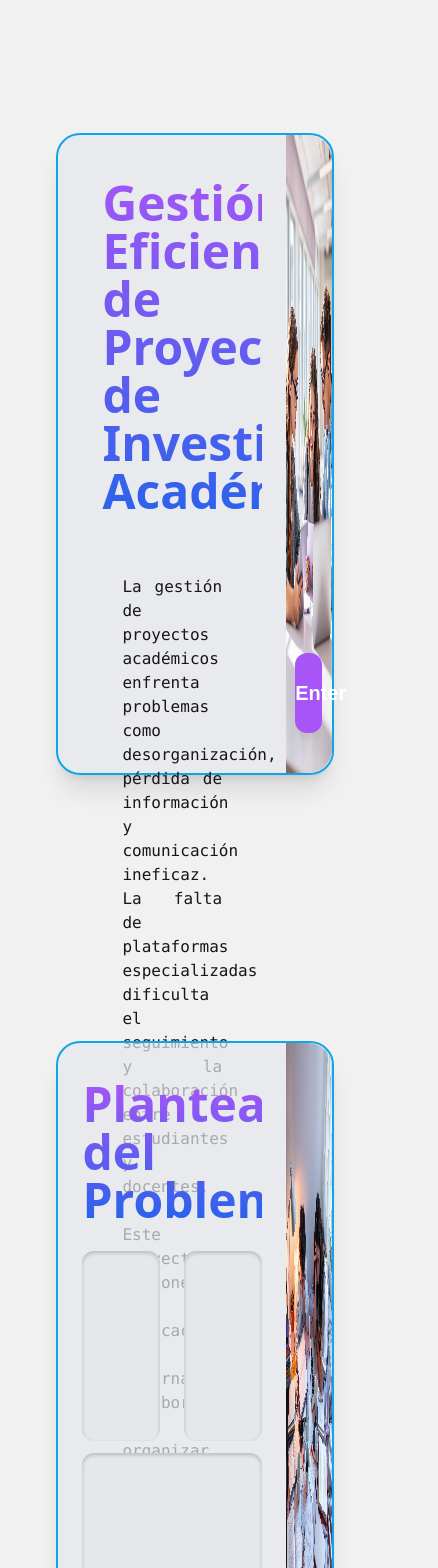
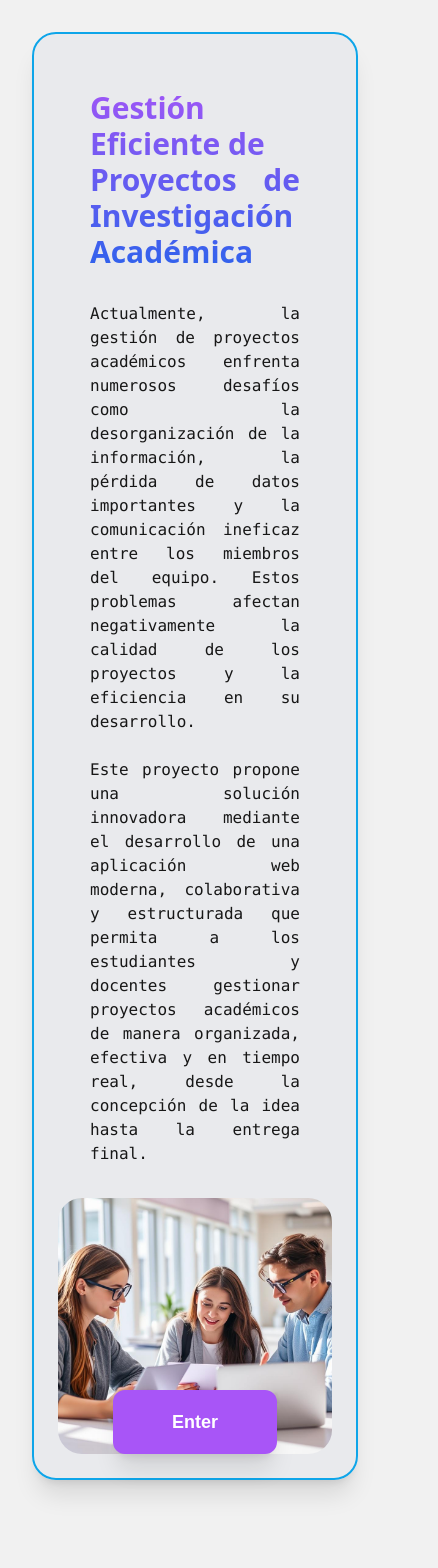
Before and after one commit to xlceor/GeTaPro, a Next.js app: page / in a window 390 px wide. Shown: the top 1568 px of the page, 438 px wide, since content can reach past the window. Built offline with nearby package versions, Linux system fonts and the light colour scheme; a web font is replaced by a local one.

Commit message:
Finished landig and added responsivity

```diff
--- a/app/page.tsx
+++ b/app/page.tsx
@@ -1,77 +1,234 @@
 import Image from "next/image";
-// import Listnum from "./ui/listnum";
+import Listnum from "./ui/listnum";
 import Link from 'next/link';
 import Card from "./ui/landing/card";
 
-{/* <div className="w-full flex flex-col justify-center items-center h-full">
-<p className="p-2 font-sans font-extrabold text-2xl gradient-text">Integrantes del equipo</p>
-<div className="w-full flex h-full justify-between">
-  <div className="grid grid-cols-3 w-full h-full p-2 justify-around gap-1">
-    <li className="font-bold text-xl gradient-text w-full flex justify-center items-center">Carlos Osorio</li>
-    <li className="font-bold text-xl gradient-text w-full flex justify-center items-center">Valentin Herrera</li>
-    <li className="font-bold text-xl gradient-text w-full flex justify-center items-center">Oralia Dominguez</li>
-    <li className="font-bold text-xl gradient-text w-full flex justify-center items-center">Fernanda Garcia</li>
-    <li className="font-bold text-xl gradient-text w-full flex justify-center items-center">Julieta Alvarado</li>
-    <li className="font-bold text-xl gradient-text w-full flex justify-center items-center">Natalia Estefania</li>
+export default function Home() {
+  return (
+    <div className="flex flex-col items-center justify-between w-full h-full min-h-screen p-4 md:p-8 pb-0 gap-16">
+
+      {/* Inicio - Presentación */}
+      <Card>
+        <div className="flex flex-col md:flex-row w-full h-full">
+          <div className="w-full md:w-5/6 h-full p-4 md:p-6">
+            <h1 className="text-3xl md:text-5xl font-sans p-4 text-justify font-extrabold gradient-text">
+              Gestión Eficiente de <br /> Proyectos de Investigación Académica
+            </h1>
+            <div className="w-full text-justify p-4 ">
+              <p className="font-mono">
+                Actualmente, la gestión de proyectos académicos enfrenta numerosos desafíos como la desorganización de la información, la pérdida de datos importantes y la comunicación ineficaz entre los miembros del equipo. Estos problemas afectan negativamente la calidad de los proyectos y la eficiencia en su desarrollo.
+                <br /><br />
+                Este proyecto propone una solución innovadora mediante el desarrollo de una aplicación web moderna, colaborativa y estructurada que permita a los estudiantes y docentes gestionar proyectos académicos de manera organizada, efectiva y en tiempo real, desde la concepción de la idea hasta la entrega final.
+              </p>
             </div>
           </div>
-</div> */}
-
-export default function Home() {
-  return (
-    <div className=" flex-col flex items-center  justify-between w-full h-full min-h-screen p-8 pb-0 gap-16 ">
-      <Card>
-        <div className="flex  w-full h-full">
-          <div className="w-5/6 h-full p-6">
-          <h1 className="text-5xl font-sans p-5 text-justify font-extrabold gradient-text">
-              Gestión Eficiente de <br />
-              Proyectos de Investigación Académica
-            </h1>
-            <div className="w-full text-justify p-10">
-              <p className=" font-mono ">
-              La gestión de proyectos académicos enfrenta problemas como desorganización, pérdida de información y comunicación ineficaz. La falta de plataformas especializadas dificulta el seguimiento y la colaboración entre estudiantes y docentes.
-              <br /> <br />
-              Este proyecto propone una aplicación web moderna y colaborativa para organizar proyectos desde la concepción hasta la entrega final, mejorando la calidad y eficiencia.
-                </p>
-
-            </div>
-          </div>
-          <div className="w-2/4 h-full relative">
+          <div className="w-full md:w-2/4 h-full relative">
             <Image
               src={"/1.jpg"}
               alt={"Imagen"}
               width={650}
               height={600}
-            className="w-full h-full rounded-r-3xl relative"
+              className="w-full h-64 md:h-full rounded-3xl object-cover"
             />
             <Link href={"/login"} className="w-full h-1/4 flex justify-center items-center absolute bottom-0">
-                <button className="w-3/5 h-20 bg-purple-500 rounded-xl text-white font-extrabold text-xl shadow-xl hover:scale-105 transition-all duration-200">Enter</button>
+              <button className="w-3/5 h-16 md:h-20 bg-purple-500 rounded-xl text-white font-extrabold text-lg md:text-xl shadow-xl hover:scale-105 transition-all duration-200">
+                Enter
+              </button>
             </Link>
           </div>
         </div>
       </Card>
+
+      {/* Planteamiento del Problema */}
       <Card>
-        <div className="w-5/6 h-full flex flex-col justify-around p-6">
-          <h2 className="text-5xl font-sans   font-extrabold gradient-text">Planteamiento del Problema</h2>
-          <div className="flex flex-col h-4/6 w-full gap-3">
-            <div className="flex w-full h-1/2 gap-6">
-              <div className="bg-gray-200 w-full h-full shadow-inner rounded-xl shadow-black/20"></div>
-              <div className="bg-gray-200 w-full h-full shadow-inner rounded-xl shadow-black/20"></div>
+        <div className="flex flex-col md:flex-row w-full h-full p-4 md:p-6">
+          <div className="w-full md:w-5/6 flex flex-col gap-6">
+            <h2 className="text-3xl md:text-5xl font-sans font-extrabold gradient-text">Planteamiento del Problema</h2>
+            <div className="flex flex-col gap-6">
+              <div className="flex flex-col md:flex-row gap-6 w-[98%]">
+                {[
+                  { title: "Desorganización", text: "Falta de plataformas digitales centralizadas que permitan un seguimiento adecuado y sistemático de los proyectos de investigación académica." },
+                  { title: "Retrasos y Duplicación", text: "La carencia de herramientas colaborativas provoca retrasos en las entregas y la duplicación de esfuerzos, reduciendo la eficiencia del trabajo." }
+                ].map((item, idx) => (
+                  <div key={idx} className="bg-gray-200 p-4 flex flex-col justify-center items-center shadow-inner rounded-xl shadow-black/20 w-full">
+                    <h4 className="font-bold text-xl font-sans">{item.title}</h4>
+                    <p className="p-2 text-justify font-mono">{item.text}</p>
                   </div>
-            <div className="bg-gray-200 w-full h-3/6 shadow-inner rounded-xl shadow-black/20"></div>
+                ))}
+              </div>
+              <div className="bg-gray-200 p-4 flex flex-col justify-center items-center shadow-inner rounded-xl shadow-black/20 w-[98%]">
+                <h4 className="font-bold text-xl font-sans">Comunicación Ineficaz</h4>
+                <p className="p-2 text-justify font-mono">
+                  Dificultades en la interacción y coordinación entre estudiantes y asesores académicos, que limitan la fluidez en el avance del proyecto.
+                </p>
               </div>
             </div>
-        <div className="w-2/4 h-full relative">
+          </div>
+          <div className="w-full md:w-2/4 h-full relative">
             <Image
               src={"/2.jpg"}
               alt={"Imagen"}
               width={650}
               height={600}
-            className="w-full h-full rounded-r-3xl relative"
+              className="w-full h-64 md:h-full rounded-3xl object-cover"
             />
           </div>
+        </div>
       </Card>
+
+      {/* Objetivos del Proyecto */}
+      <Card>
+        <div className="flex flex-col w-full h-full items-center justify-center p-4">
+          <h2 className="p-4 md:p-10 gradient-text font-extrabold text-3xl md:text-5xl">Objetivos Del Proyecto</h2>
+          <div className="flex flex-col md:flex-row justify-center items-center w-full gap-8 p-4">
+            <div className="flex flex-col items-center w-full">
+              <h3 className="gradient-text font-bold text-2xl md:text-3xl p-4">Objetivo General</h3>
+              <p className="font-mono text-lg text-center">
+                Desarrollar una aplicación web funcional que permita la gestión eficiente de proyectos de investigación académica mediante herramientas de colaboración y organización.
+              </p>
             </div>
+            <div className="flex flex-col items-center w-full">
+              <h3 className="gradient-text font-bold text-2xl md:text-3xl p-4">Objetivos Específicos</h3>
+              <ul className="flex flex-col gap-4 p-2 font-mono text-lg">
+                <li>Diseñar una arquitectura de software escalable y segura.</li>
+                <li>Implementar un sistema de gestión basado en capítulos de proyectos.</li>
+                <li>Facilitar la colaboración entre estudiantes y asesores mediante roles y notificaciones.</li>
+                <li>Integrar bases de datos en tiempo real utilizando tecnologías modernas como Supabase.</li>
+              </ul>
+            </div>
+          </div>
+        </div>
+      </Card>
 
+      {/* Justificación */}
+      <Card>
+        <div className="flex flex-col md:flex-row w-full h-full p-4 gap-6">
+          <div className="flex flex-col w-full gap-6">
+            <h2 className="text-3xl md:text-5xl font-sans font-extrabold gradient-text">Justificación de la Investigación</h2>
+            {[
+              { title: "Necesidad Digital", text: "Existe una creciente necesidad de digitalizar y mejorar la gestión de los proyectos académicos, adaptándose a los nuevos entornos de aprendizaje remoto y colaborativo." },
+              { title: "Impacto Potencial", text: "La implementación de esta aplicación puede impactar positivamente la calidad y el seguimiento de los proyectos, reduciendo la carga administrativa y mejorando la productividad estudiantil." },
+              { title: "Tecnologías Modernas", text: "El uso de Next.js, Tailwind CSS y Supabase permite crear un entorno moderno, eficiente y altamente adaptable para la gestión académica." }
+            ].map((item, idx) => (
+              <div key={idx} className="flex gap-4 items-start">
+                <div className="bg-gray-200 p-6 w-10 h-10 rounded-xl shadow-inner shadow-black/20"></div>
+                <div>
+                  <h4 className="font-bold text-xl pb-2">{item.title}</h4>
+                  <p className="font-mono text-justify">{item.text}</p>
+                </div>
+              </div>
+            ))}
+          </div>
+          <div className="w-full md:w-2/4 h-full relative">
+            <Image
+              src={"/3.jpg"}
+              alt={"Imagen"}
+              width={650}
+              height={600}
+              className="w-full h-64 md:h-full rounded-3xl object-cover"
+            />
+          </div>
+        </div>
+      </Card>
+
+      {/* Hipótesis */}
+      <Card>
+        <div className="flex flex-col w-full">
+          <div className=" w-full h-72">
+            <Image
+              src={"/4.jpg"}
+              alt={"Imagen"}
+              width={650}
+              height={600}
+              className="w-full h-full object-cover rounded-t-3xl"
+            />
+          </div>
+          <div className="p-6">
+            <h2 className="p-5 gradient-text font-extrabold text-3xl md:text-5xl">Hipótesis de la Investigación</h2>
+            <ul className="font-mono text-lg flex flex-col gap-4 p-4">
+              <li>La aplicación permitirá mejorar la organización y el seguimiento de los proyectos estudiantiles en entornos académicos.</li>
+              <li>El uso de tecnologías modernas garantizará una experiencia ágil, intuitiva y satisfactoria para los usuarios.</li>
+              <li>El sistema fomentará la colaboración, distribución equitativa de tareas y mejorará los tiempos de entrega y la calidad de los proyectos finales.</li>
+            </ul>
+          </div>
+        </div>
+      </Card>
+
+      {/* Paradigma */}
+      <Card>
+        <div className="flex flex-col md:flex-row w-full h-full p-4">
+          <div className="w-full md:w-2/4 h-full relative">
+            <Image
+              src={"/5.jpg"}
+              alt={"Imagen"}
+              width={650}
+              height={600}
+              className="w-full h-64 md:h-full rounded-3xl object-cover"
+            />
+          </div>
+          <div className="w-full md:w-5/6 flex flex-col items-center p-4">
+            <h1 className="text-3xl md:text-5xl font-sans p-4 text-justify font-extrabold gradient-text">Paradigma de la Investigación</h1>
+            <p className="font-mono text-lg text-justify p-4">
+              El paradigma adoptado para el desarrollo de esta investigación es tecnológico-cuantitativo, orientado a la construcción, validación y medición del impacto de la solución propuesta en entornos educativos reales.
+            </p>
+          </div>
+        </div>
+      </Card>
+
+      {/* Método */}
+      <Card>
+        <div className="flex flex-col md:flex-row w-full h-full p-4">
+          <div className="w-full md:w-2/4 h-full relative">
+            <Image
+              src={"/6.jpg"}
+              alt={"Imagen"}
+              width={650}
+              height={600}
+              className="w-full h-64 md:h-full rounded-3xl object-cover"
+            />
+          </div>
+          <div className="w-full md:w-5/6 flex flex-col items-center p-4">
+            <h1 className="text-3xl md:text-5xl font-sans p-4 text-justify font-extrabold gradient-text">Método de Investigación</h1>
+            <ul className="flex flex-col w-full h-full gap-4 font-mono text-lg p-4">
+              <li className="flex w-full h-full gap-2"><Listnum num={1} /> Análisis de entregas y calidad final de proyectos.</li>
+              <li className="flex w-full h-full gap-2"><Listnum num={2} /> Medición de la satisfacción de los usuarios respecto a la plataforma.</li>
+              <li className="flex w-full h-full gap-2"><Listnum num={3} /> Evaluación de eficiencia en términos de tiempo y calidad de ejecución de proyectos.</li>
+            </ul>
+          </div>
+        </div>
+      </Card>
+
+      {/* Conclusiones y equipo */}
+      <Card>
+        <div className="flex flex-col w-full">
+        <div className=" w-full h-56">
+            <Image
+              src={"/7.jpg"}
+              alt={"Imagen"}
+              width={650}
+              height={600}
+              className="w-full h-full object-cover rounded-t-3xl"
+            />
+          </div>
+          <div className="flex flex-col md:flex-row w-full p-6">
+            <div className="w-full font-mono text-lg">
+              <h2 className="pb-2 gradient-text font-extrabold text-3xl md:text-4xl">Conclusiones y Próximos Pasos</h2>
+              <p className="text-justify">
+                La aplicación desarrollada ofrece una plataforma integral para la gestión académica de proyectos, mejorando los procesos de organización, colaboración y seguimiento. Como próximos pasos, se plantea su implementación piloto en instituciones educativas, recogiendo retroalimentación de usuarios reales para futuras optimizaciones y mejoras.
+              </p>
+            </div>
+            <div className="w-full flex flex-col items-center">
+              <p className="p-2 font-sans font-extrabold text-2xl gradient-text">Integrantes del equipo</p>
+              <div className="grid grid-cols-2 gap-4 w-full h-full py-14 items-center justify-around p-4">
+                {["Carlos Osorio", "Valentin Herrera", "Oralia Dominguez", "Fernanda Garcia", "Julieta Alvarado", "Natalia Estefania"].map((name, idx) => (
+                  <li key={idx} className="font-bold text-xl gradient-text flex justify-center items-center">{name}</li>
+                ))}
+              </div>
+            </div>
+          </div>
+        </div>
+      </Card>
+
+    </div>
   );
 }
--- a/app/ui/landing/card.tsx
+++ b/app/ui/landing/card.tsx
@@ -1,13 +1,9 @@
-
-
-
-
-export default function Card ({ children }: { children: React.ReactNode }) {
-    return(
-        <div className="flex flex-col h-dvh w-full justify-center items-center">
-            <div className="flex w-[85%] h-[76%] bg-gray-200/70 shadow-xl  justify-center border-2 border-sky-500 rounded-3xl">
-                {children}
-            </div>
+export default function Card({ children }: { children: React.ReactNode }) {
+    return (
+      <div className="flex flex-col w-full justify-center items-center p-4">
+        <div className="flex flex-col w-full md:w-[85%] bg-gray-200/60 shadow-xl justify-center border-2 border-sky-500 rounded-3xl p-6">
+          {children}
         </div>
-    )
-}
+      </div>
+    );
+  }
--- a/app/ui/listnum.tsx
+++ b/app/ui/listnum.tsx
@@ -6,7 +6,7 @@ interface ListnumProps {
 
 export default function Listnum({ num }: ListnumProps) {
   return (
-    <div className={`${inter.className} flex h-10 w-10 font-extrabold p-2 text-xl justify-center items-center bg-gray-800`}>
+    <div className={`${inter.className} flex h-full w-14 font-extrabold p-10 text-xl justify-center items-center shadow-inner rounded shadow-black/20`}>
       {num}
     </div>
   );
```
Lines whose indentation alone changed are shown as unchanged.
